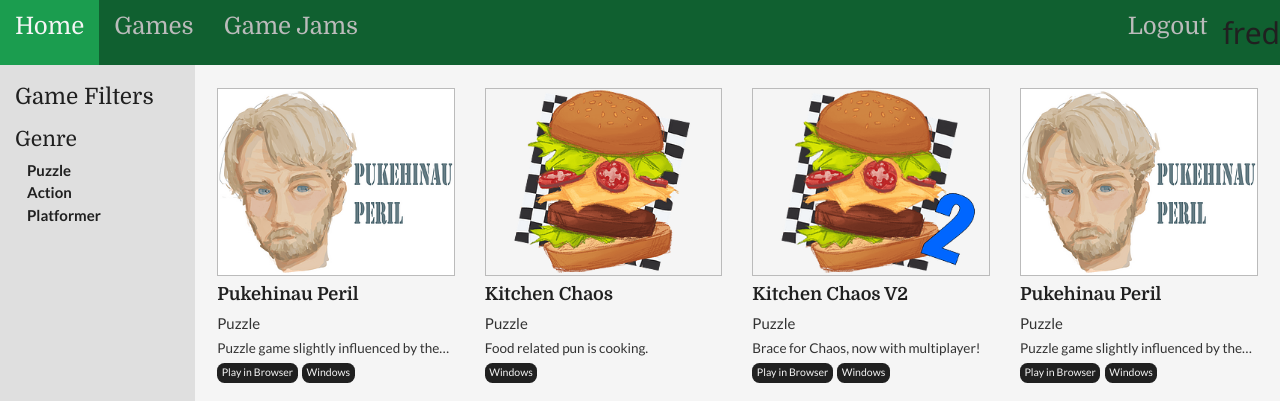
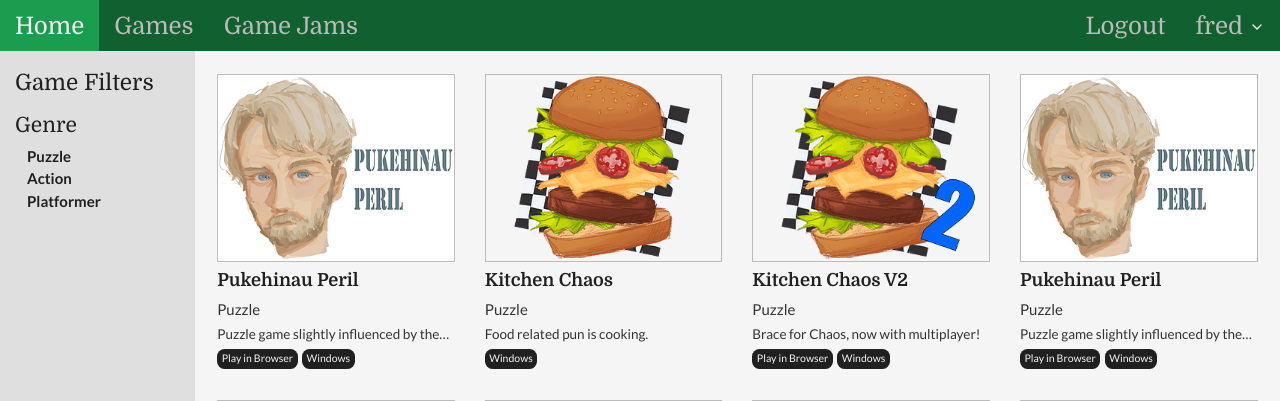
Before and after one commit to Exponential182/BHS-Game-Hub, a Flask app: page /games in a window 1280 px wide. Shown: the top 401 px of the page. Run offline with Flask 3, Linux system fonts and the light colour scheme; a user stored in the database is signed in.

Commit message:
Improved user display, made web games work, tweaked CSS, added a chevron, added 2 new games to db.

```diff
--- a/static/css/game.css
+++ b/static/css/game.css
@@ -15,9 +15,11 @@
 
 .game-page-primary-column{
     width: 60vw;
+    margin: 0.5rem;
 }
 
 .game-page-web-game{
     width: 100%;
     aspect-ratio: calc(16/9);
+    border: 0.2rem red solid;
 }
--- a/static/css/style.css
+++ b/static/css/style.css
@@ -53,6 +53,13 @@ header, footer {
 .navbar-link:hover {
     background-color: #1B9D4F;
     color: #F5F5F5;
+}
+
+.current-user {
+    padding: 0.5rem 1rem;
+    margin: 0;
+    align-self: middle;
+    color: #BBBBBB;
 }
 
 /* Footer */
--- a/templates/navbar.html
+++ b/templates/navbar.html
@@ -5,7 +5,12 @@
 
     {% if current_user.is_authenticated %}
         <a href="/logout" class="navbar-link flex-align-right">Logout</a>
-        <h2>{{current_user.username}}</h2>
+        <p class="current-user">
+            {{current_user.username}}
+            <svg xmlns="http://www.w3.org/2000/svg" width="16" height="16" viewBox="0 0 24 24" fill="none" stroke="white" stroke-width="2" stroke-linecap="round" stroke-linejoin="round" style="vertical-align: middle;">
+                <polyline points="6 9 12 15 18 9"></polyline>
+            </svg>
+        </p>
     {% else %}
         <a href="/login" class="navbar-link flex-align-right">Login</a>
         <a href="/signup" class="navbar-link">Signup</a>
```
Also changed, not shown: templates/game.html (+6 -6 lines), instance/game_hub.db, static/16_pixel_chevron.svg (added), static/games/2/cover_image.png (added), static/games/3/cover_image.png (added).
